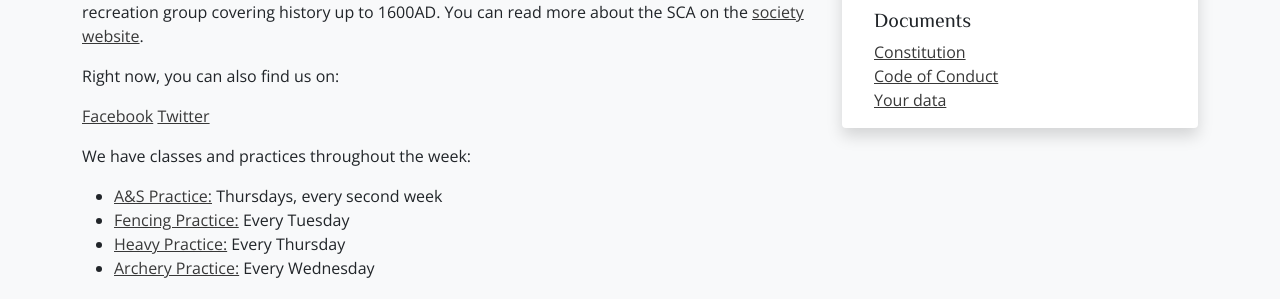
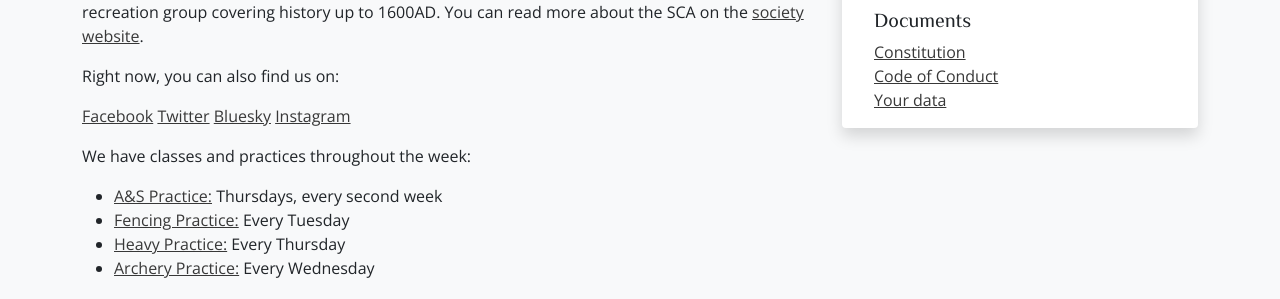
Before and after one commit to drachenwald/dun-in-mara, a Jekyll site: the page built from about/index.md, in a window 1280 px wide. Shown: the part 689-988 px from the top of the page. Built offline with Jekyll 4.4.1, drawn with Linux system fonts in a browser that asks for light colours; comment, search, counter and statistics services are not loaded.

Commit message:
Added bluesky and instagram to About page

```diff
--- a/about/index.md
+++ b/about/index.md
@@ -25,6 +25,8 @@ Right now, you can also find us on:
 
 [Facebook](https://facebook.com/duninmara)
 [Twitter](http://twitter.com/duninmara)
+[Bluesky](https://bsky.app/profile/duninmara.bsky.social)
+[Instagram](https://www.instagram.com/duninmara/)
 
 We have classes and practices throughout the week:
 
```
